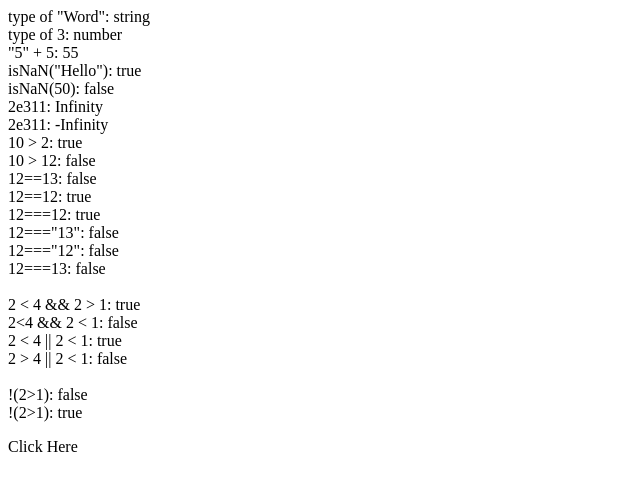
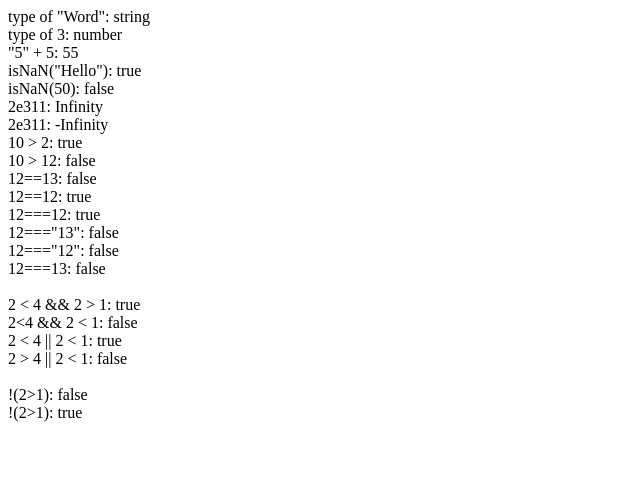
Before and after one commit to RussellConine/JavaScript-Projects, a plain HTML site: page Basic JavaScript Projects/Project5_comparisons_type_coercion/index.html in a window 1280 px wide. Shown: the full height of the page, 0-640 px from the left. Drawn offline with Linux system fonts and the light colour scheme.

Commit message:
Removed function and corrected comments

```diff
--- a/Basic JavaScript Projects/Project5_comparisons_type_coercion/JS/main.js
+++ b/Basic JavaScript Projects/Project5_comparisons_type_coercion/JS/main.js
@@ -1,8 +1,3 @@
-
-function my_Fn(){               // function to create dictionary
-    document.getElementById("Test").innerHTML = 0/0;
-}
-
 document.write("type of \"Word\": " + typeof "Word");   // check type of a string
 document.write("<br>");                                 // write new line char to html
 document.write("type of 3: " + typeof 3);               // check type of a number
--- a/Basic JavaScript Projects/Project5_comparisons_type_coercion/index.html
+++ b/Basic JavaScript Projects/Project5_comparisons_type_coercion/index.html
@@ -6,6 +6,5 @@
         <script src="JS/main.js"></script>
     </head>
     <body>
-        <p id="Test" onclick="my_Fn()">Click Here</p>
     </body>
 </html>
```
